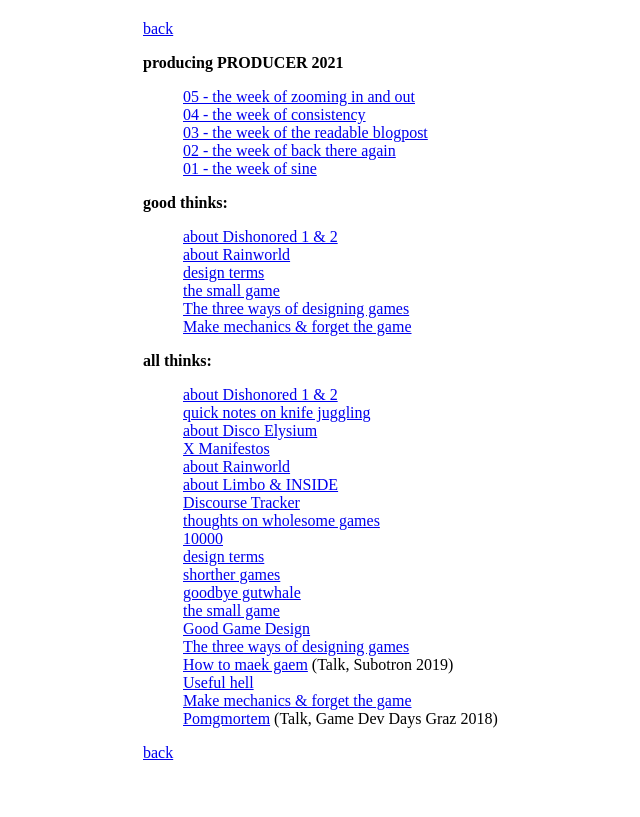
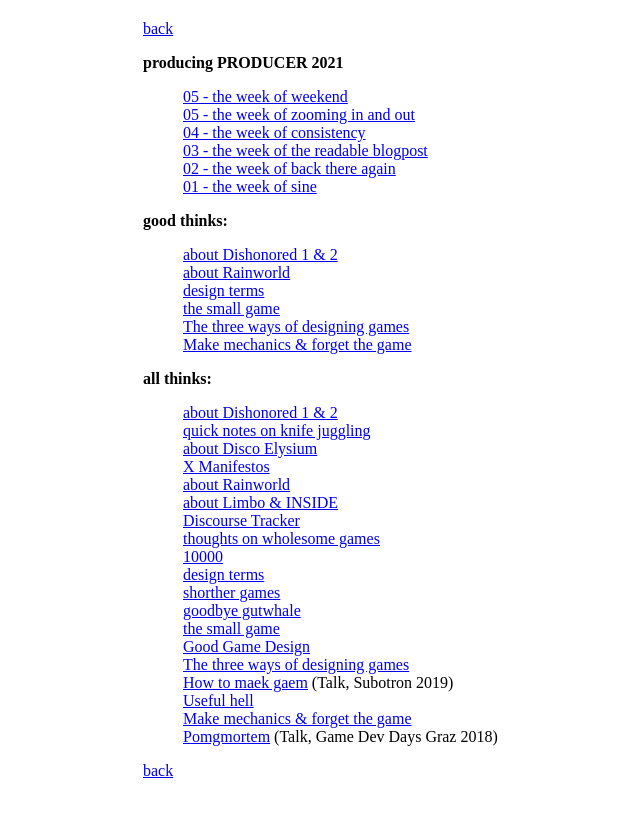
Before and after one commit to stuffedwombat/stuffedwombat.github.io, a Jekyll site: the page built from thinking.md, in a window 1280 px wide. Shown: the top 817 px of the page, without its empty margins (181-821 px from the left). Built offline with Jekyll 4.4.1, drawn with Linux system fonts in a browser that asks for light colours; our own code applies the rules of GitHub Pages for plain Markdown files; comment, search, counter and statistics services are not loaded.

Commit message:
Update thinking.md

```diff
--- a/thinking.md
+++ b/thinking.md
@@ -1,6 +1,7 @@
 [back](index)
 
 **producing PRODUCER 2021**
+- [05 - the week of weekend](producering_06)
 - [05 - the week of zooming in and out](producering_05)
 - [04 - the week of consistency](producering_04)
 - [03 - the week of the readable blogpost](producering_03)
```
